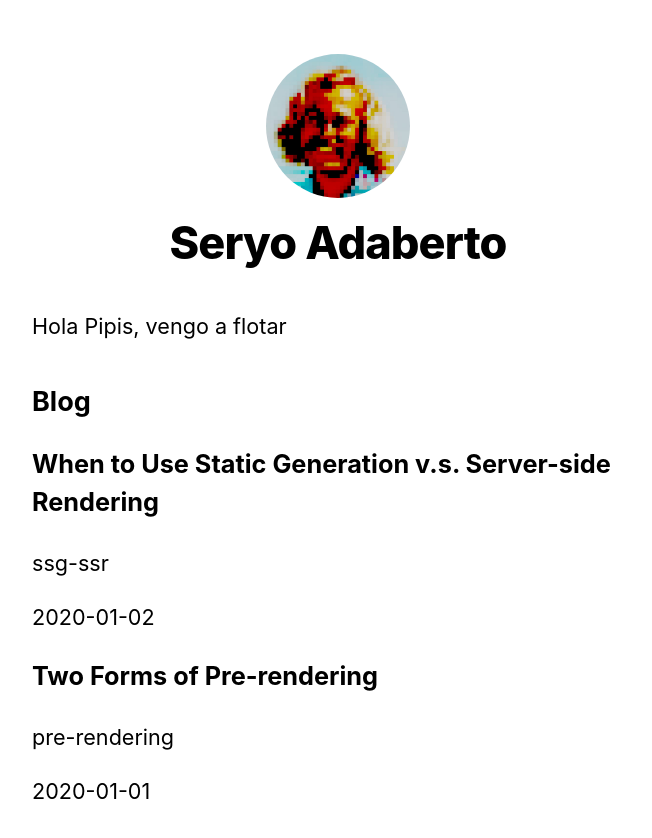
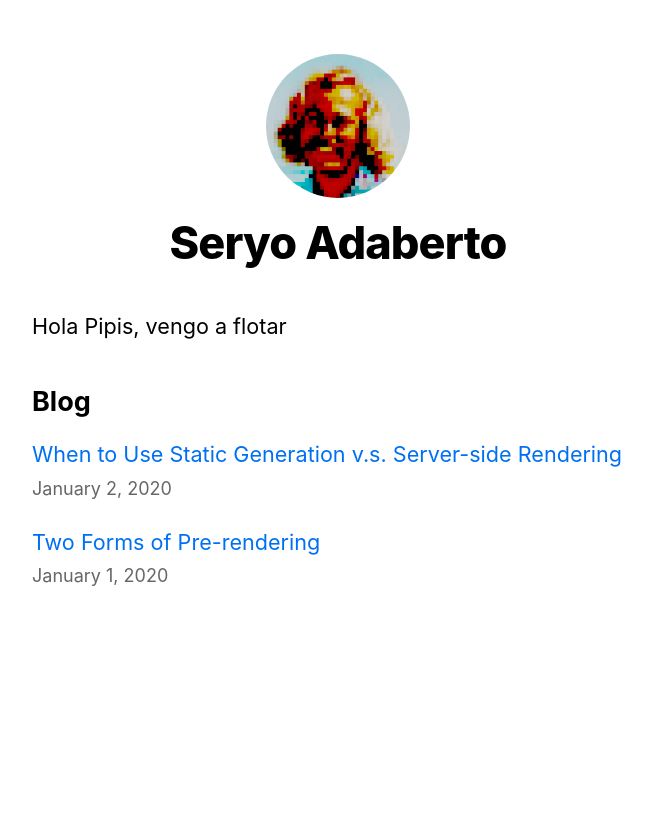
Before and after one commit to sminutoli/nextjs-blog, a Next.js app: page / in a window 1280 px wide. Shown: the top 838 px of the page, without its empty margins (302-954 px from the left). After the commit the page ends 800 px from the top, so only its background shows below. Built offline with nearby package versions, Linux system fonts and the light colour scheme.

Commit message:
Include dynamic posts on index

```diff
--- a/pages/index.js
+++ b/pages/index.js
@@ -2,6 +2,8 @@
 import Layout, {siteTitle} from '../components/layout';
 import utilStyles from '../styles/utils.module.css';
 import {getSortedPostsData} from "../lib/posts";
+import Link from "next/link";
+import Date from "../components/Date";
 
 export default function Home({allPostsData}) {
   return (<Layout home>
@@ -15,11 +17,15 @@
     <section className={`${utilStyles.headingMd} ${utilStyles.padding1px}`}>
       <h2 className={utilStyles.headingLg}>Blog</h2>
       <ul className={utilStyles.list}>
-        {allPostsData.map(({id, date, title}) => (<li className={utilStyles.listItem} key={id}>
-          <h3>{title}</h3>
-          <p>{id}</p>
-          <p>{date}</p>
-        </li>))}
+        {allPostsData.map(({id, date, title}) => (
+          <li className={utilStyles.listItem} key={id}>
+            <Link href={`/posts/${id}`}>{title}</Link>
+            <br />
+            <small className={utilStyles.lightText}>
+              <Date dateString={date} />
+            </small>
+          </li>
+        ))}
       </ul>
     </section>
 
```
